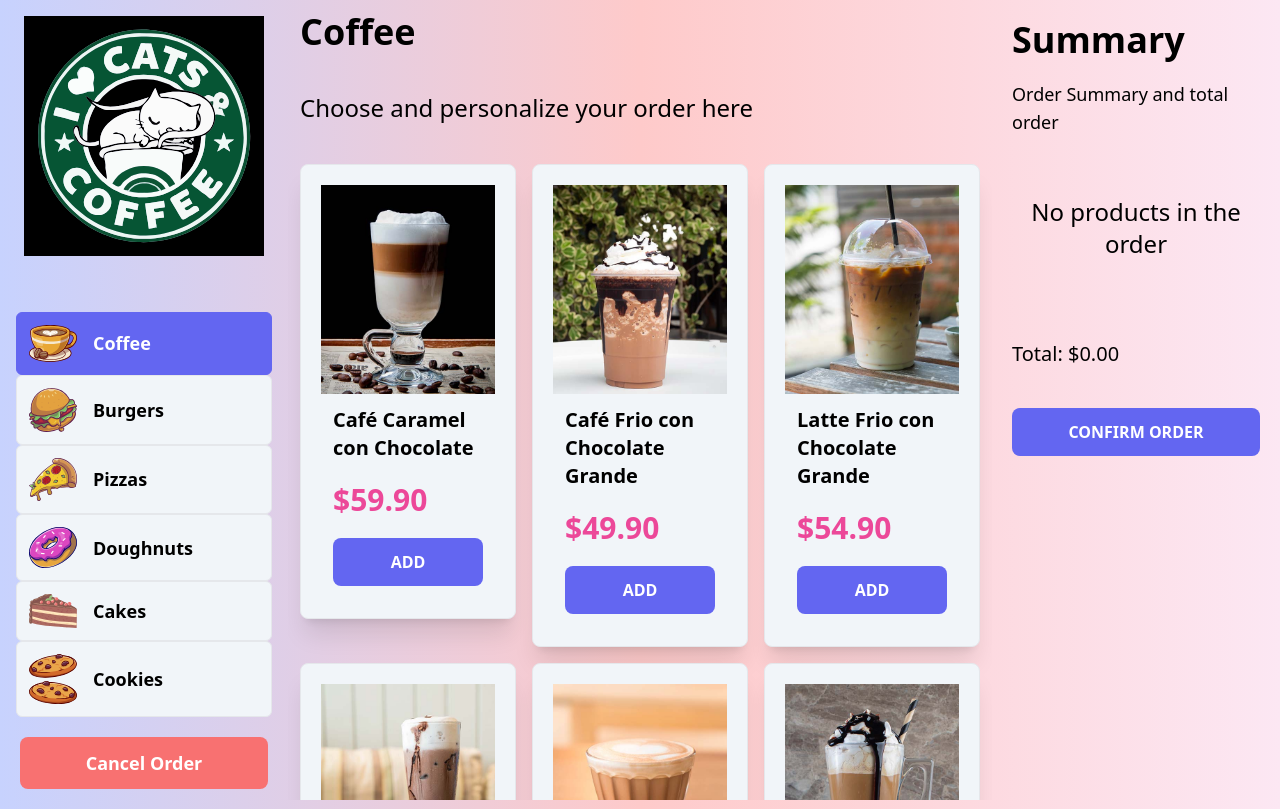
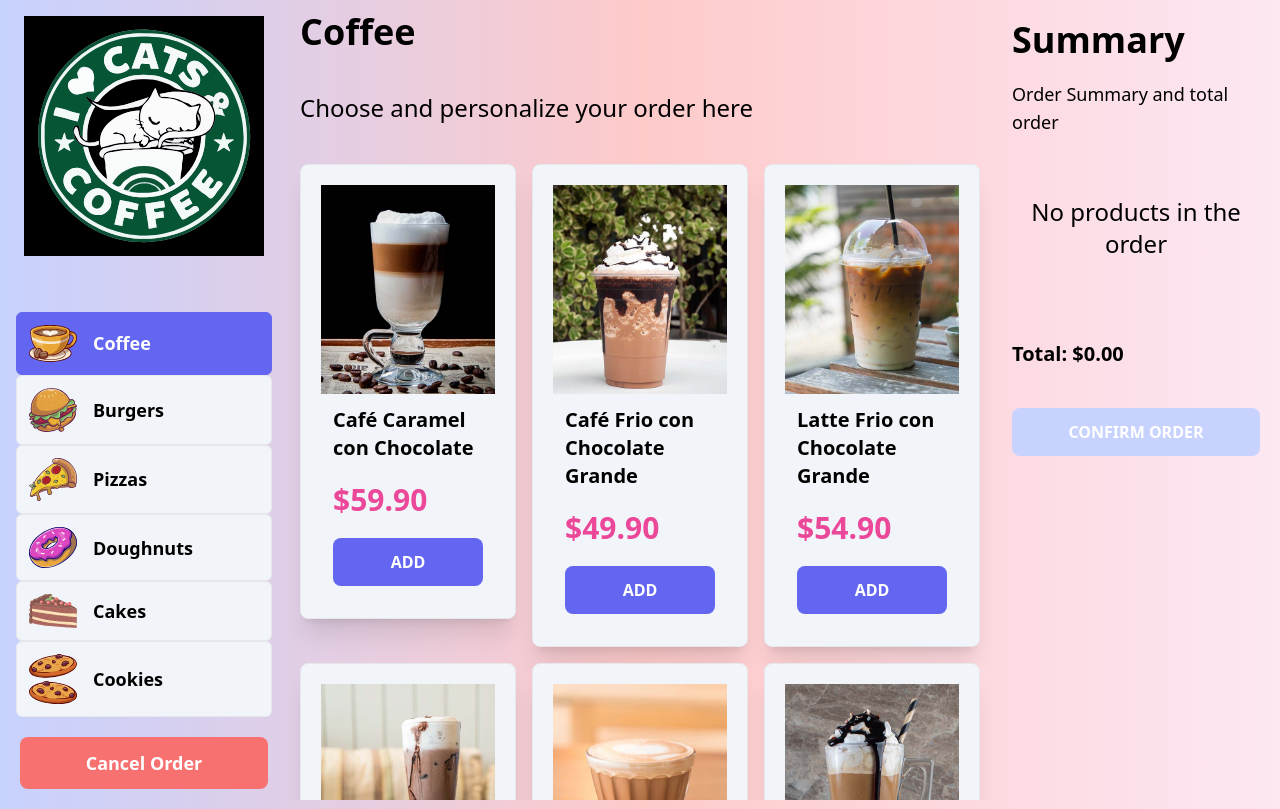
Before and after one commit to MmmarRTha/frontend-react-shop, a React (Vite) app: page / in a window 1280 px wide. Built offline with nearby package versions, Linux system fonts and the light colour scheme.

Commit message:
- update: feature/order_sumary - add disabled button when order is empty

```diff
--- a/src/components/Summary.tsx
+++ b/src/components/Summary.tsx
@@ -4,6 +4,7 @@ import OrderSummary from "./OrderSummary";
 
 export default function Summary() {
     const  { order, total } = useShop();
+    const checkOrder = order.length === 0;
 
     return (
         <aside className="h-screen p-5 overflow-y-scroll w-72">
@@ -26,7 +27,7 @@ export default function Summary() {
                     ))
                 )}
             </div>
-            <p className="mt-10 text-xl">
+            <p className="mt-10 text-xl font-semibold">
                 Total: {''}
                 {formatCurrency(total)}
             </p>
@@ -34,8 +35,9 @@ export default function Summary() {
                 <div className="mt-5">
                     <input
                         type="submit"
-                        className="w-full p-3 mt-5 font-bold text-white uppercase duration-300 bg-indigo-500 rounded-lg cursor-pointer hover:-translate-y-1 hover:scale-110 hover:bg-indigo-400"
+                        className={`${checkOrder ? 'bg-indigo-200' : 'bg-indigo-500 hover:-translate-y-1 hover:scale-110 hover:bg-indigo-400'} w-full p-3 mt-5 font-bold text-white uppercase duration-300 rounded-lg cursor-pointer `}
                         value="Confirm Order"
+                        disabled={checkOrder}
                     />
                 </div>
             </form>
```
